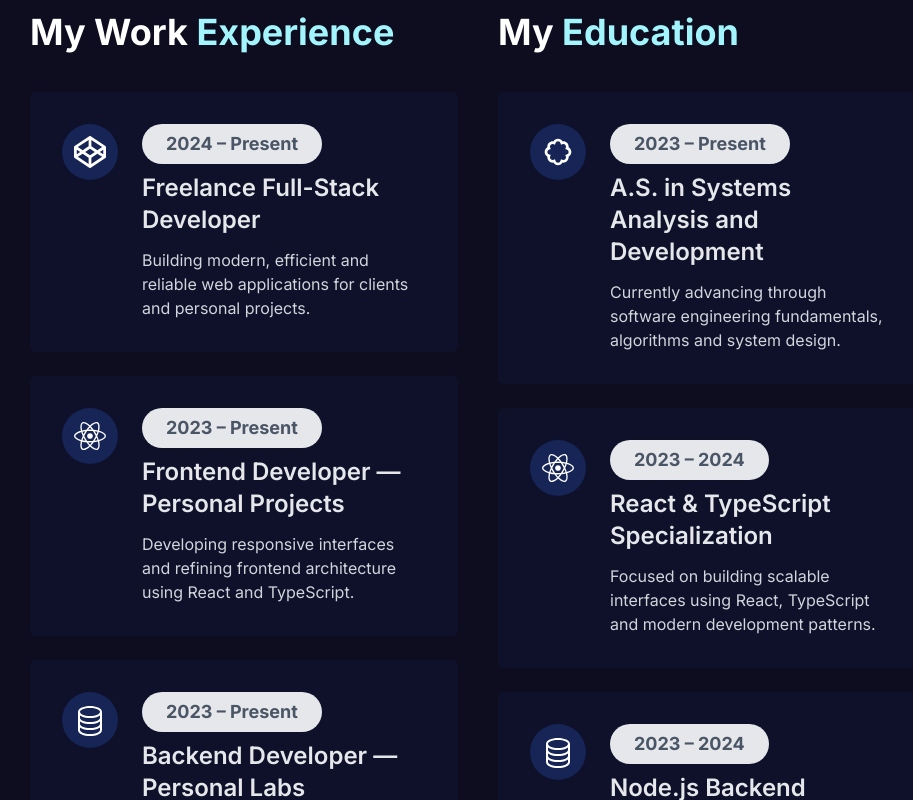
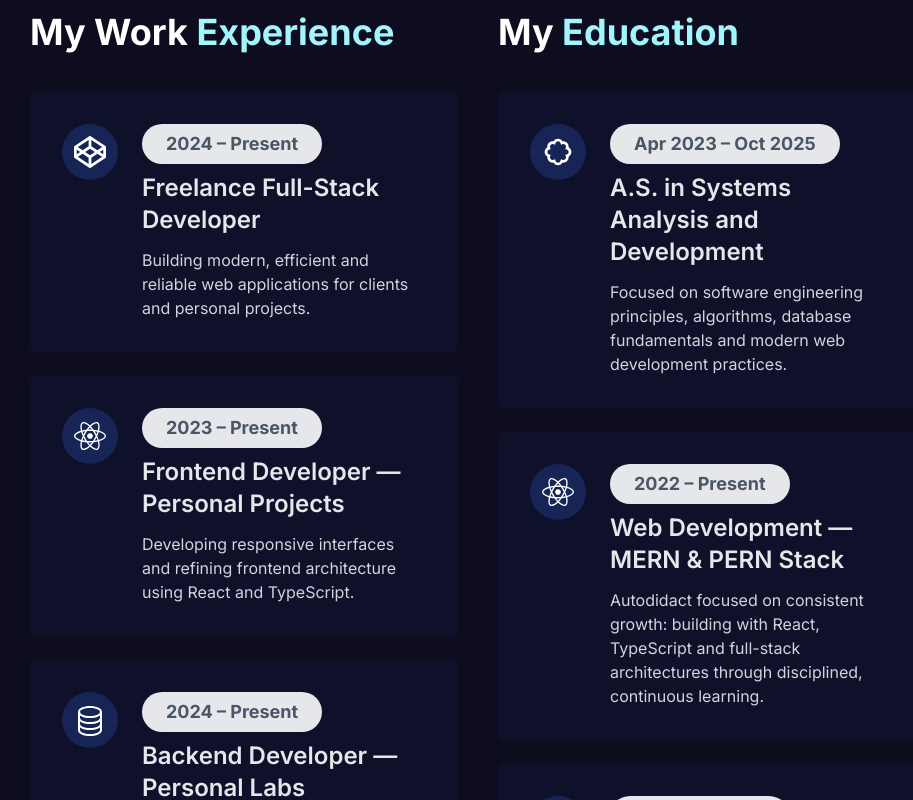
Before and after one commit to davi-p-oliveira-11/davi-p-oliveira-dev, a Next.js app: page / in a window 1280 px wide. Shown: the part 1480-2280 px from the top of the page, without its empty margins (162-1075 px from the left). Built offline with nearby package versions, Linux system fonts and the light colour scheme.

Commit message:
updated resume.tsx

```diff
--- a/components/Home/Resume/Resume.tsx
+++ b/components/Home/Resume/Resume.tsx
@@ -3,14 +3,13 @@
 import React from "react";
 import ResumeCard from "./ResumeCard";
 import { BsDatabase } from "react-icons/bs";
-import { FaCodepen, FaReact } from "react-icons/fa";
+import { FaCodepen, FaReact, FaServer } from "react-icons/fa";
 import { BiBadge } from "react-icons/bi";
 
 const Resume = () => {
   return (
     <div className="pt-20 pb-16">
       <div className="w-[90%] sm:w-[70%] mx-auto grid grid-cols-1 xl:grid-cols-2 gap-10">
-
         {/* Work Experience */}
         <div>
           <h1 className="text-3xl sm:text-4xl font-bold text-white">
@@ -39,7 +38,7 @@ const Resume = () => {
             <ResumeCard
               Icon={BsDatabase}
               role="Backend Developer — Personal Labs"
-              date="2023 – Present"
+              date="2024 – Present"
               description="Designing APIs, authentication flows and backend structures with Node.js, Express and TypeScript."
             />
           </div>
@@ -60,26 +59,25 @@ const Resume = () => {
             <ResumeCard
               Icon={BiBadge}
               role="A.S. in Systems Analysis and Development"
-              date="2023 – Present"
-              description="Currently advancing through software engineering fundamentals, algorithms and system design."
+              date="Apr 2023 – Oct 2025"
+              description="Focused on software engineering principles, algorithms, database fundamentals and modern web development practices."
             />
 
             <ResumeCard
               Icon={FaReact}
-              role="React & TypeScript Specialization"
-              date="2023 – 2024"
-              description="Focused on building scalable interfaces using React, TypeScript and modern development patterns."
+              role="Web Development — MERN & PERN Stack"
+              date="2022 – Present"
+              description="Autodidact focused on consistent growth: building with React, TypeScript and full-stack architectures through disciplined, continuous learning."
             />
 
             <ResumeCard
-              Icon={BsDatabase}
-              role="Node.js Backend Development Track"
-              date="2023 – 2024"
-              description="Studying API design, database integration and backend logic for scalable applications."
+              Icon={FaServer}
+              role="DevOps & Cloud Foundations"
+              date="2025 – Present"
+              description="Developing a solid foundation in modern infrastructure through Docker containerization, Kubernetes orchestration, core AWS services and CI/CD automation practices."
             />
           </div>
         </div>
-
       </div>
     </div>
   );
```
